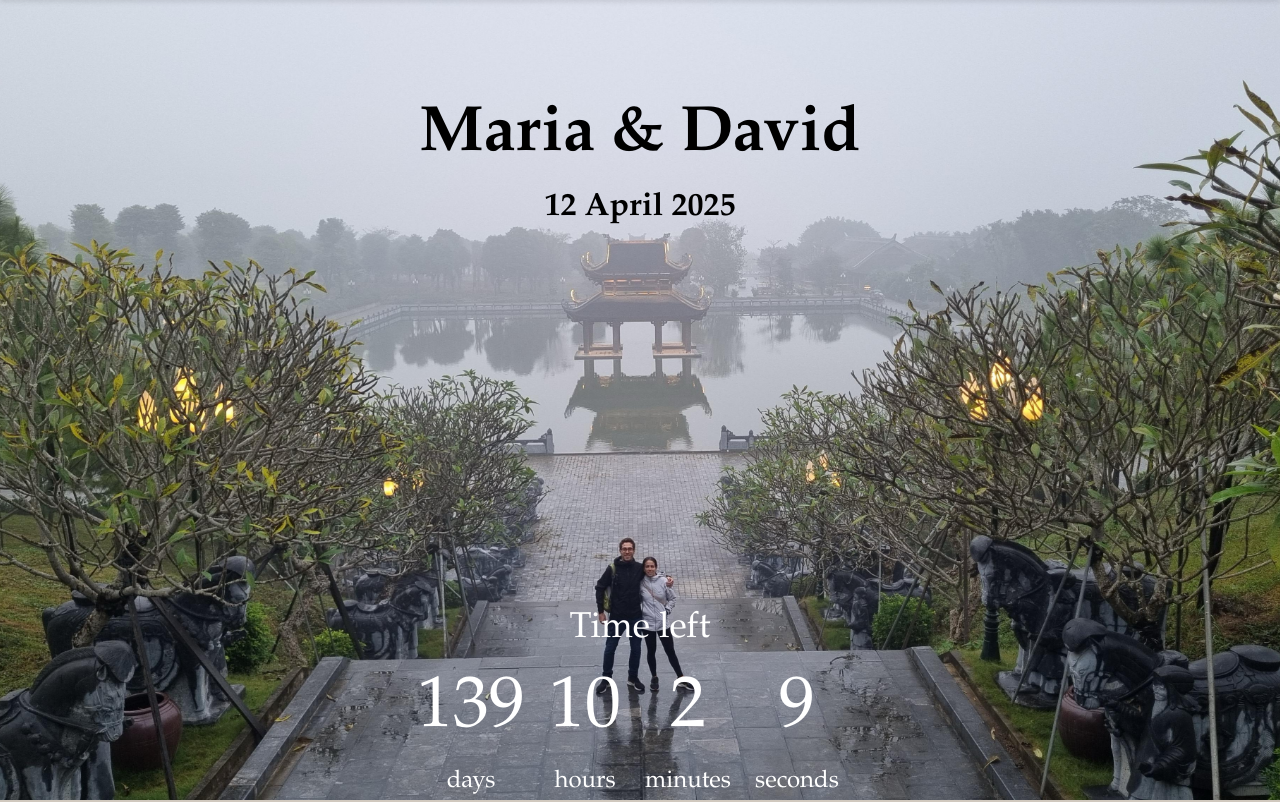
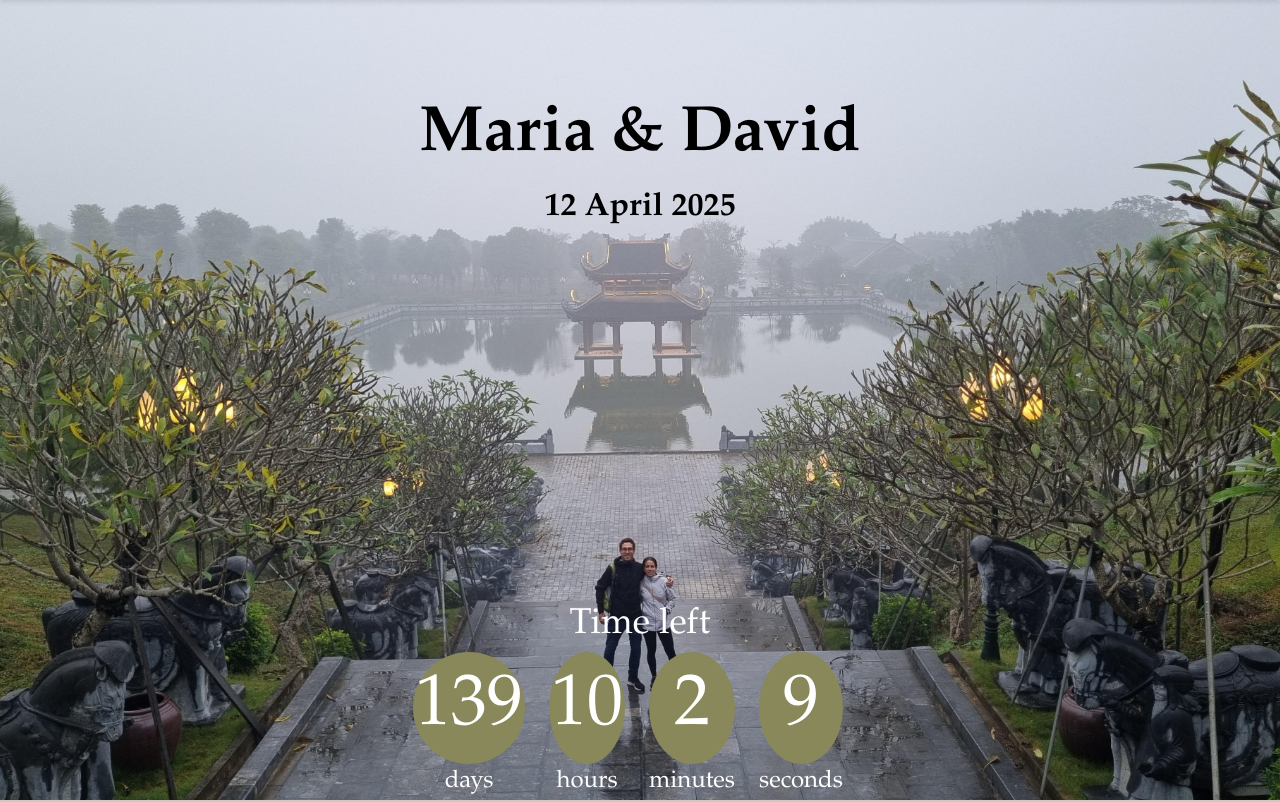
Before and after one commit to camilleri/web-boda, a React (Vite) app: page / in a window 1280 px wide. Shown: the top 802 px of the page. Built offline with nearby package versions, Linux system fonts and the light colour scheme.

Commit message:
added circle to time counter

```diff
--- a/src/countdown/CountdownElement.tsx
+++ b/src/countdown/CountdownElement.tsx
@@ -2,7 +2,7 @@ import { Trans } from 'react-i18next';
 import Text from '../style_components/Text';
 import Spacer from '../style_components/Spacer';
 import FlexContainer from '../style_components/FlexContainer';
-
+import { colorOlive } from '../style_components/constants';
 
 type LanguageProps = {
     count: number;
@@ -17,7 +17,10 @@ function CountdownElement(props: LanguageProps) {
                 fontSize="3em"
                 fontSizeMobile="8vw"
                 textAlign="center"
-                color="white">
+                color="white"
+                backgroundColor={colorOlive}
+                borderRadius='50%'
+                padding='2px'>
                 {props.count}
             </Text>
             <Text fontSize="1em"
@@ -26,7 +29,8 @@ function CountdownElement(props: LanguageProps) {
                 color="white">
                 <Trans i18nKey={props.textKey} />
             </Text>
-        </FlexContainer>
+
+        </FlexContainer >
         <Spacer left='1em' mobileLeft='1em' />
     </>
 }
--- a/src/style_components/Text.tsx
+++ b/src/style_components/Text.tsx
@@ -13,6 +13,8 @@ interface TextProps {
   margin?: string; // Margin around the text
   padding?: string; // Padding around the text
   inline?: boolean; // Display the text inline
+  backgroundColor?: string;
+  borderRadius?: string;
 }
 
 const Text = styled.p<TextProps>`
@@ -26,10 +28,12 @@ const Text = styled.p<TextProps>`
   padding: ${(props) => props.padding || "0"};
   display: ${(props) => (props.inline ? "inline" : "block")};
   font-family: ${(props) => props.fontFamily || "inherit"};
+  background-color: ${(props) => props.backgroundColor || null};
+  border-radius: ${(props) => props.borderRadius || "0"};
 
   @media (max-width: 768px) {
     font-size: ${(props: TextProps) =>
-      props.fontSizeMobile || props.fontSize || "20px"};
+    props.fontSizeMobile || props.fontSize || "20px"};
   }
 `;
 
```
